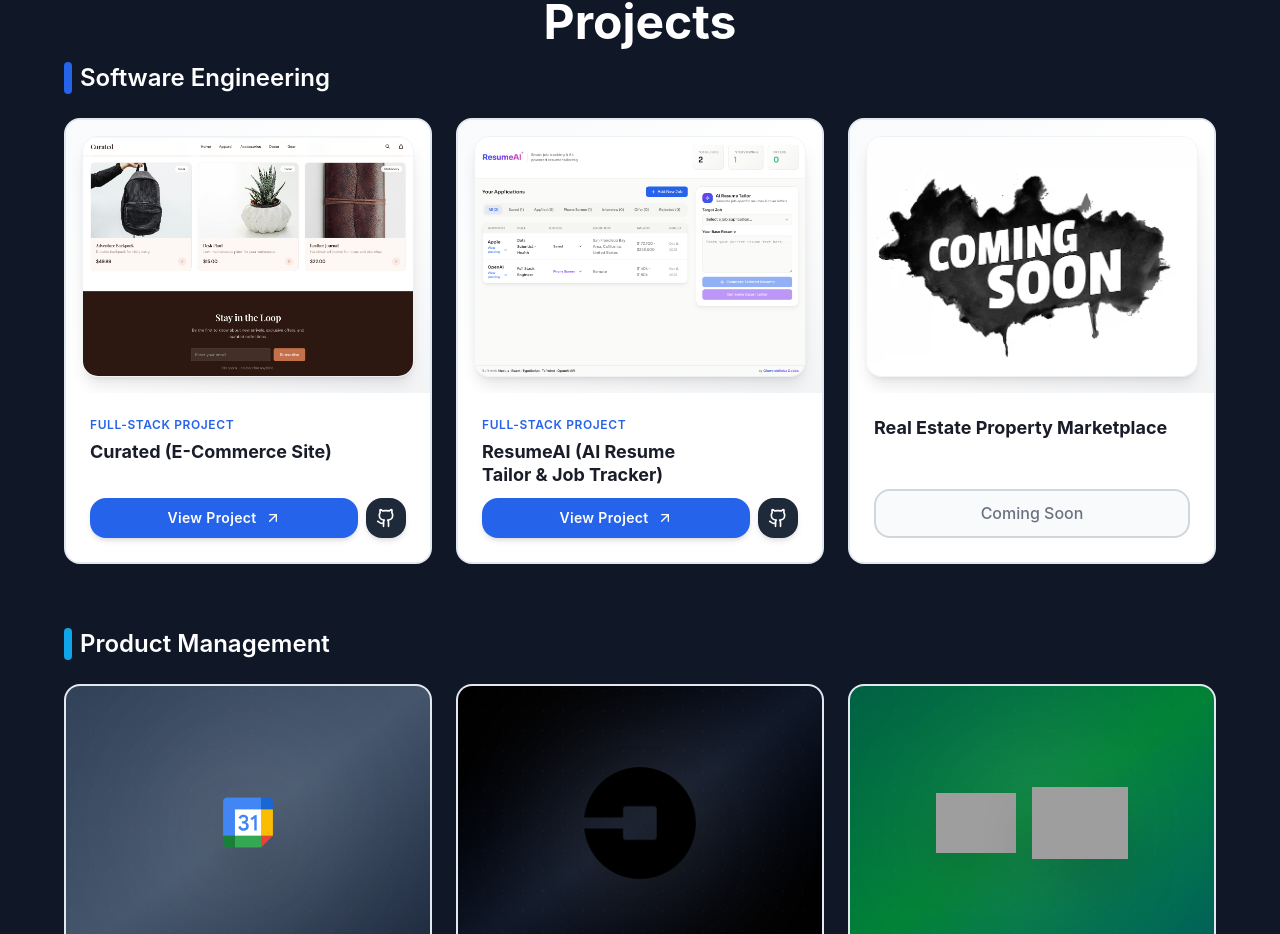
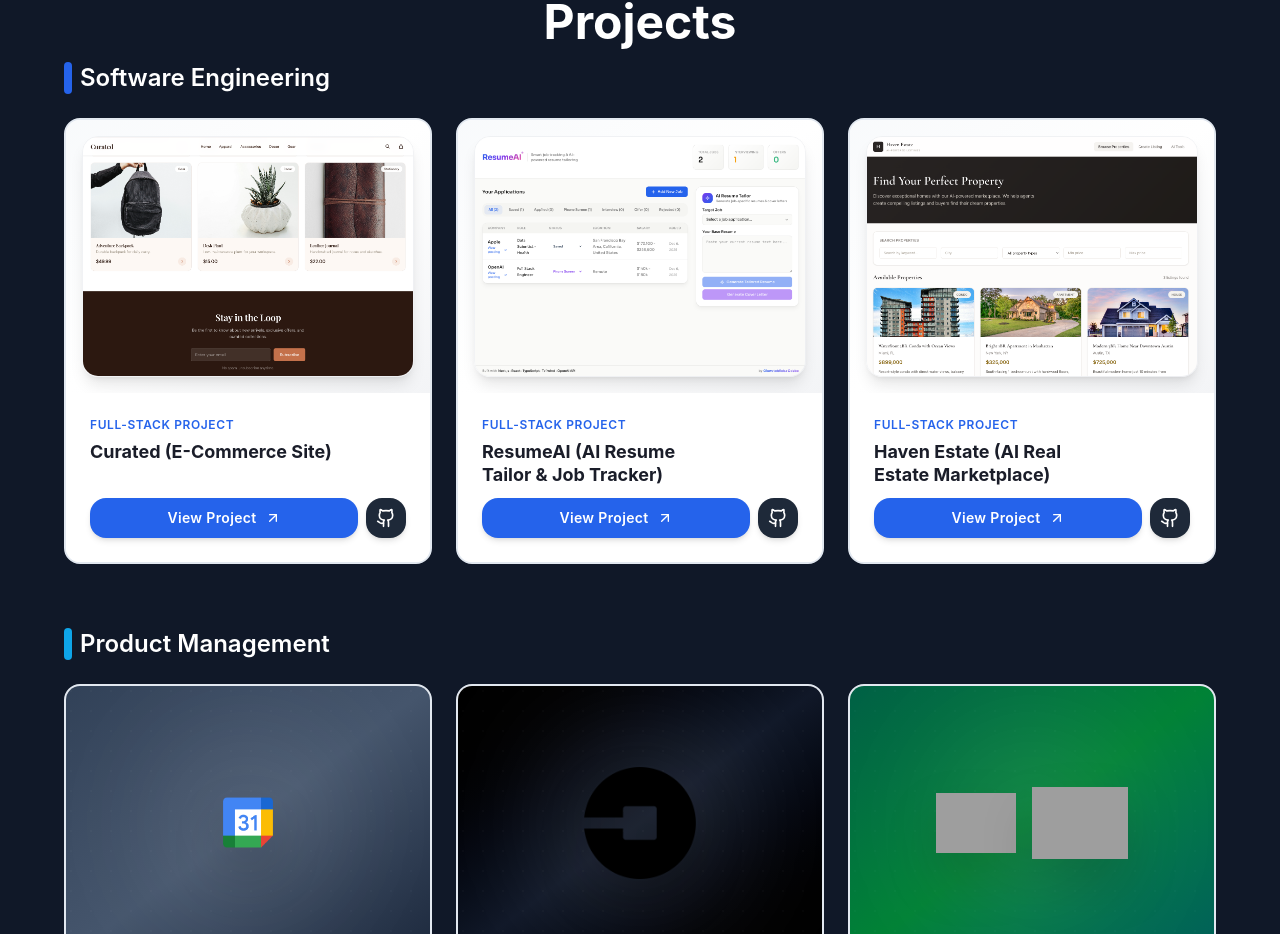
Before and after one commit to OluwatobilobaOdebo/tobi-odebo-portfolio, a Next.js app: page / in a window 1280 px wide. Shown: the part 3143-4077 px from the top of the page. Built offline with nearby package versions, Linux system fonts and the light colour scheme; grey boxes are pictures that could not be loaded.

Commit message:
update the last project tile with the ai real estate marketplace site

```diff
--- a/app/page.tsx
+++ b/app/page.tsx
@@ -439,12 +439,14 @@
                   tagline="Full-Stack Project"
                 />
                 <ProjectCard
-                  title="Real Estate Property Marketplace"
-                  description="Real estate marketplace platform"
-                  image="/image-coming-soon-placeholder-1.png"
+                  title="Haven Estate (AI Real Estate Marketplace)"
+                  description="AI-powered real estate marketplace"
+                  image="/my-ai-real-estate-marketplace.png"
                   isActive={false}
                   onClick={() => {}}
-                  comingSoon
+                  link="https://ai-real-estate-marketplace.vercel.app/"
+                  githubLink="https://github.com/OluwatobilobaOdebo/ai-real-estate-marketplace"
+                  tagline="Full-Stack Project"
                 />
               </div>
             </div>
```
Also changed, not shown: public/my-ai-real-estate-marketplace.png (added).
